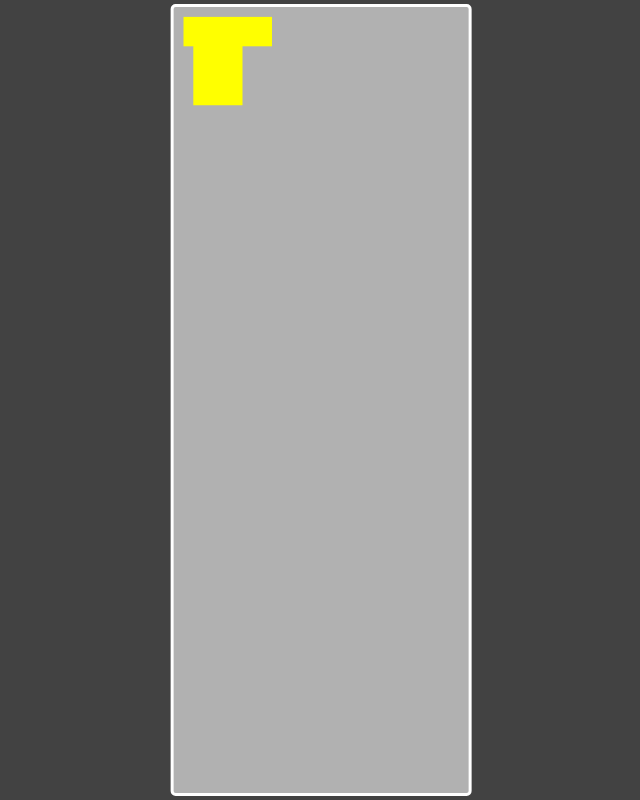
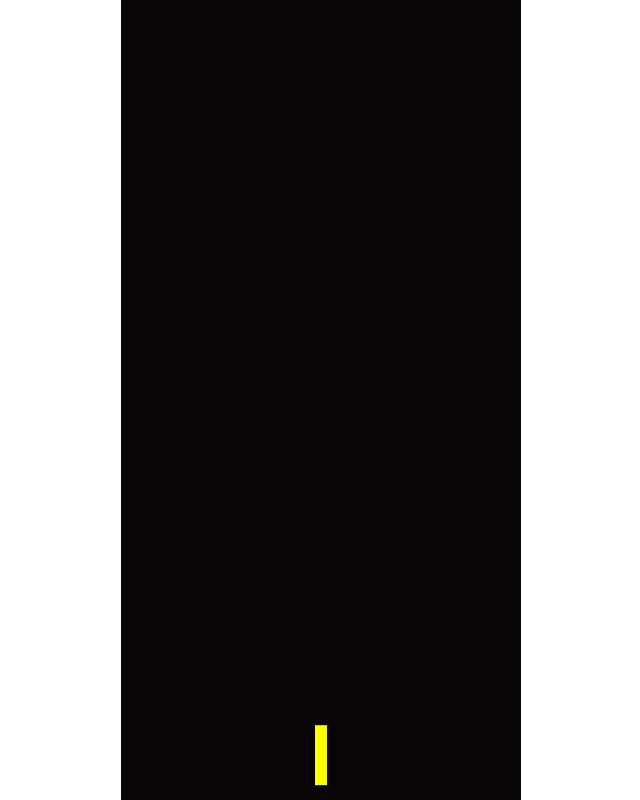
Before and after one commit to elvis-ndubuisi/space_invader, a plain HTML site: page index.html in a window 1280 px wide. Shown: the whole page, without its empty margins (319-959 px from the left). Drawn offline with Linux system fonts and the light colour scheme.

Commit message:
added module support and input control

```diff
--- a/app.js
+++ b/app.js
@@ -1,91 +1,26 @@
-class GameObject {
-  constructor(game) {
-    this.game = game;
-  }
+import Game from "./scripts/Game.js";
 
-  update(deltaTime) {}
-
-  draw(context) {
-    context.fillStyle = "yellow";
-    context.fillRect(this.x, this.y, this.objectWidth, this.objectHeight);
-    if (this.sprite)
-      context.drawImage(
-        this.sprite,
-        this.spriteFrameX,
-        this.spriteFrameY,
-        this.spriteSizeX,
-        this.spriteSizeY,
-        dx,
-        dy,
-        dw,
-        dh
-      );
-  }
-}
-
-class Player extends GameObject {
-  constructor(game) {
-    super(game);
-    this.objectWidth = 50;
-    this.objectHeight = 80;
-    this.x = 20;
-    this.y = 20;
-    // sprite
-    this.spriteSizeX = 0;
-    this.spriteSizeY = 0;
-    this.spriteFrameX = 0;
-    this.spriteFrameY = 0;
-  }
-}
-
-class Enemy extends GameObject {
-  constructor(game) {
-    super(game);
-    this.objectWidth = 90;
-    this.objectHeight = 30;
-    this.x = 10;
-    this.y = 10;
-  }
-}
-
-class Game {
-  constructor(width, height) {
-    this.width = width;
-    this.height = height;
-    this.player = new Player(this);
-    this.enemy = new Enemy(this);
-  }
-
-  update(deltaTime) {
-    this.player.update();
-    // this.enemy.update();
-  }
-
-  draw(context) {
-    this.player.draw(context);
-    this.enemy.draw(context);
-  }
-}
-
-window.onload = initGame();
+let lastTime = 0;
+let gameCanvas;
+let ctx;
 
 function initGame() {
-  const canvas = document.getElementById("canvasOne");
-  const ctx = canvas.getContext("2d");
-  let lastTime = 0;
+  gameCanvas = document.getElementById("gameCanvas");
+  ctx = gameCanvas.getContext("2d");
 
-  canvas.width = 300;
-  canvas.height = window.innerHeight;
+  gameCanvas.width = window.innerWidth;
+  gameCanvas.height = window.innerHeight;
 
-  const game = new Game(canvas.width, canvas.height);
-  // animation
+  const game = new Game(gameCanvas.width, gameCanvas.height);
   const animate = (timeStamp) => {
-    const deltaTime = (timeStamp = lastTime);
+    const deltaTime = timeStamp - lastTime;
     lastTime = timeStamp;
-    ctx.clearRect(0, 0, canvas.width, canvas.height);
-    game.update(deltaTime);
-    game.draw(ctx);
+    ctx.clearRect(0, 0, gameCanvas.width, gameCanvas.height);
+    game.drawFrame(ctx);
+    game.updateFrame(deltaTime);
     requestAnimationFrame(animate);
   };
   animate(0);
 }
+
+initGame();
--- a/index.html
+++ b/index.html
@@ -8,11 +8,11 @@
     <title>Space Invader - J</title>
   </head>
   <body>
-    <canvas id="canvasOne"></canvas>
-    <div id="warning">
-      <p>Width</p>
+    <div id="game">
+      <canvas id="gameCanvas"></canvas>
+      <div id="clickables"></div>
     </div>
     <!-- script -->
-    <script src="./app.js"></script>
+    <script src="./app.js" type="module"></script>
   </body>
 </html>
--- /dev/null
+++ b/scripts/Game.js
@@ -0,0 +1,24 @@
+import Input from "./Input.js";
+import Player from "./Player.js";
+
+class Game {
+  constructor(width, height) {
+    this.width = width;
+    this.height = height;
+    this.isGameOver = false;
+    this.isPaused = false;
+    this.inputs = [];
+    this.player = new Player(this);
+    this.input = new Input(this);
+  }
+
+  updateFrame(deltaTime) {
+    this.player.updateFrame(deltaTime);
+  }
+
+  drawFrame(context) {
+    this.player.drawFrame(context);
+  }
+}
+
+export default Game;
--- /dev/null
+++ b/scripts/Input.js
@@ -0,0 +1,14 @@
+class Input {
+  constructor(game) {
+    this.game = game;
+    window.addEventListener("keydown", (e) => {
+      if (!this.game.inputs.includes(e.key)) this.game.inputs.push(e.key);
+    });
+    window.addEventListener("keyup", (e) => {
+      if (this.game.inputs.includes(e.key))
+        this.game.inputs.splice(this.game.inputs.indexOf(e.key), 1);
+    });
+  }
+}
+
+export default Input;
--- /dev/null
+++ b/scripts/Player.js
@@ -0,0 +1,57 @@
+class Player {
+  constructor(game) {
+    this.game = game;
+    this.width = 40;
+    this.height = 60;
+    this.posX = (this.game.width - this.width) * 0.5;
+    this.posY = (this.game.height - this.height) * 0.98;
+    this.velocity = 5;
+  }
+
+  updateFrame(deltaTime) {
+    //#region Set movement boundaries
+    if (this.posX > this.game.width - this.width)
+      this.posX = this.game.width - this.width;
+    else if (this.posX < this.game.width * 0) this.posX = 0;
+
+    if (this.posY < this.game.height * 0 - this.height * 0.5)
+      this.posY = this.game.height * 0 - this.height * 0.5;
+    else if (this.posY > this.game.height - this.height)
+      this.posY = this.game.height - this.height;
+    //#endregion
+
+    //#region Handle player input
+    if (
+      this.game.inputs.includes("a") ||
+      this.game.inputs.includes("ArrowLeft")
+    ) {
+      this.posX -= this.velocity;
+    } else if (
+      this.game.inputs.includes("d") ||
+      this.game.inputs.includes("ArrowRight")
+    ) {
+      this.posX += this.velocity;
+    }
+    if (
+      this.game.inputs.includes("ArrowUp") ||
+      this.game.inputs.includes("w")
+    ) {
+      this.posY -= this.velocity;
+    } else if (
+      this.game.inputs.includes("ArrowDown") ||
+      this.game.inputs.includes("s")
+    ) {
+      this.posY += this.velocity;
+    }
+    //#endregion
+  }
+
+  drawFrame(context) {
+    context.fillStyle = "yellow";
+    context.fillRect(this.posX, this.posY, this.width, this.height);
+  }
+
+  #shootMissle() {}
+}
+
+export default Player;
--- a/style.css
+++ b/style.css
@@ -1,4 +1,6 @@
-* {
+*,
+*::after,
+*::before {
   margin: 0;
   padding: 0;
   box-sizing: border-box;
@@ -6,22 +8,32 @@
 
 body {
   height: 100vh;
-  background-color: rgb(66, 66, 66);
+  background-color: white;
+  position: relative;
+  height: 100vh;
+}
+#game {
+  max-width: 700px;
+  margin-inline: auto;
+  height: 100%;
   position: relative;
 }
 
-#canvasOne {
+#gameCanvas,
+#clickables {
   position: absolute;
   top: 50%;
   left: 50%;
+  height: 100%;
+  width: 100%;
   transform: translate(-50%, -50%);
-  border: solid white 3px;
-  border-radius: 5px;
-  background-color: rgb(177, 177, 177);
-  max-height: 99%;
 }
 
-#warning {
+#gameCanvas {
+  max-width: 400px;
+  background-color: rgb(10, 6, 6);
+}
+
+#clickables {
   display: none;
-  position: absolute;
 }
```
